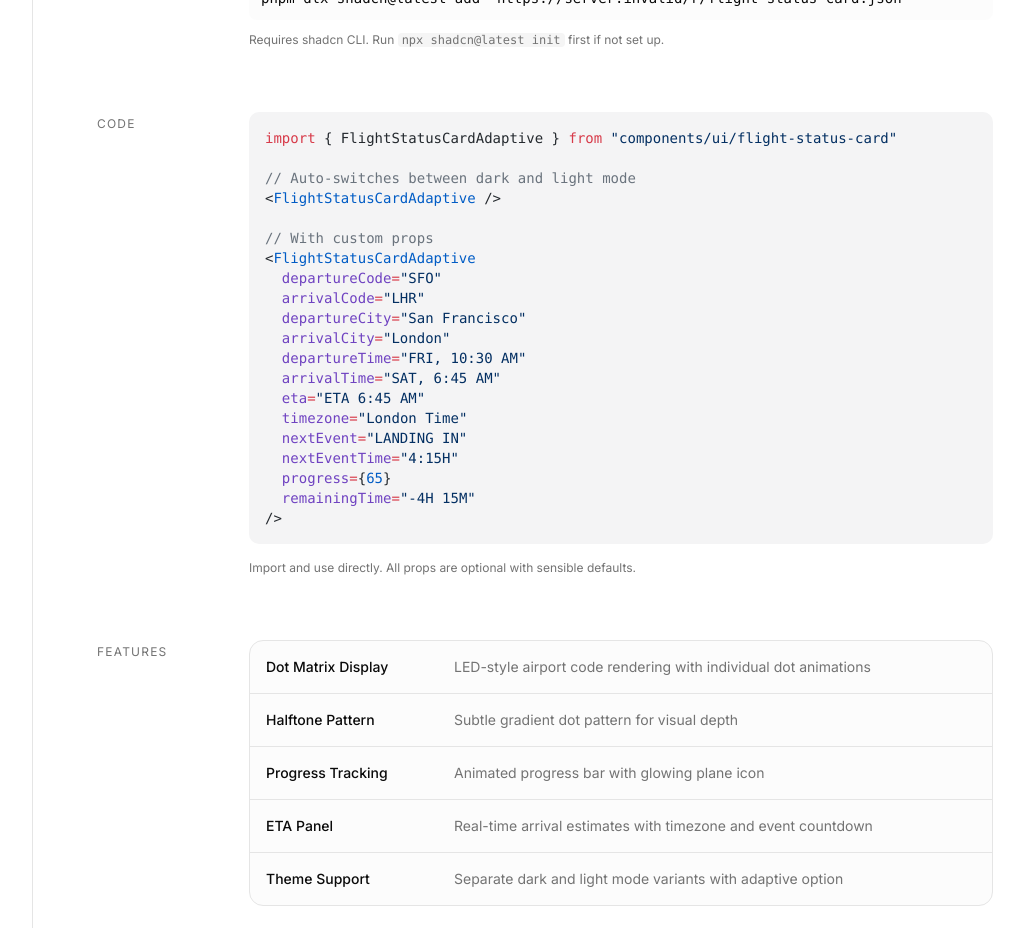
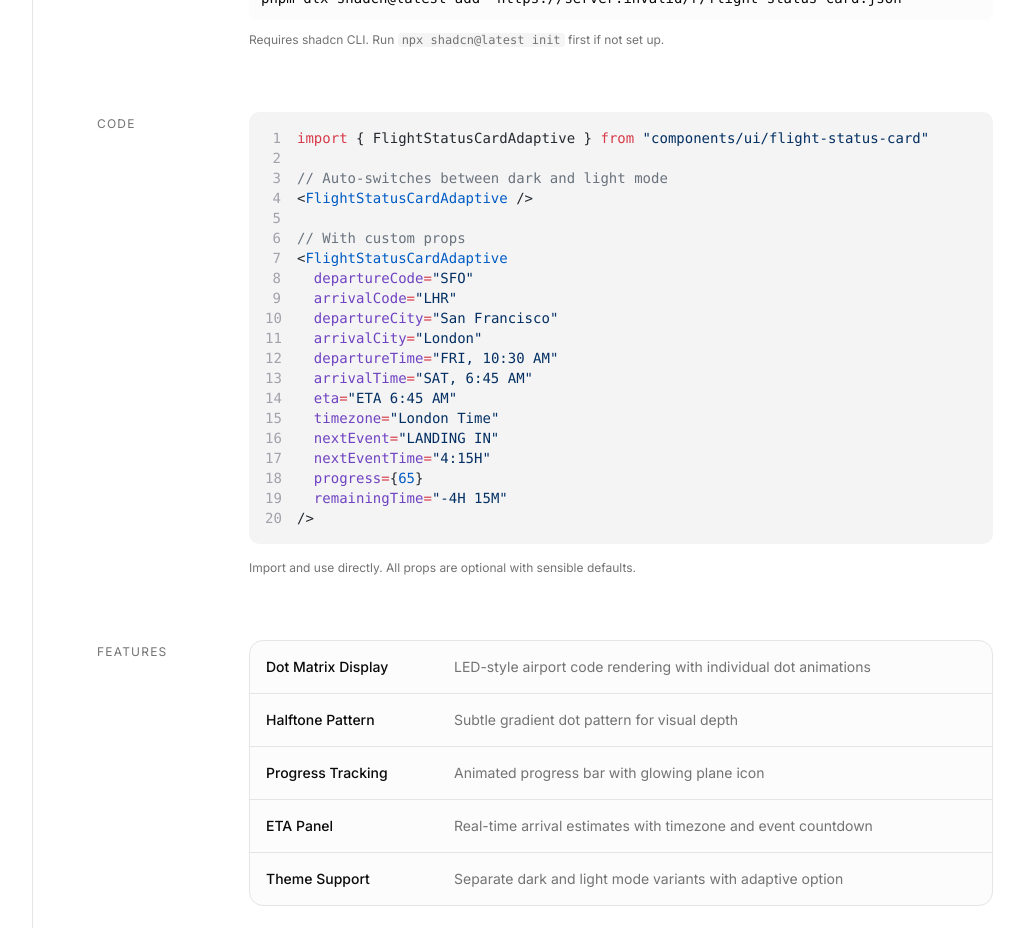
Before and after one commit to AnsHh9094/XeVoS-Ui, a Next.js app in the folder apps/web/: page /docs/components/flight-status-card in a window 1280 px wide. Shown: the part 1180-2108 px from the top of the page, without its empty margins (223-1247 px from the left). Built offline with nearby package versions, Linux system fonts and the light colour scheme; no server answers.

Commit message:
feat: add line numbering to CodeBlock component for improved code readability

```diff
--- a/apps/web/components/code-block.tsx
+++ b/apps/web/components/code-block.tsx
@@ -13,11 +13,39 @@ export async function CodeBlock({ code, lang = "tsx", className }: CodeBlockProp
       light: "github-light",
       dark: "github-dark",
     },
+    transformers: [
+      {
+        name: "line-numbers",
+        code(node) {
+          if (!node.properties.class) node.properties.class = ""
+          node.properties.class += " grid counter-reset-line"
+        },
+        line(node, line) {
+          node.properties["data-line"] = line
+        },
+      },
+    ],
   })
 
   return (
     <>
       <style>{`
+        .shiki {
+          counter-reset: line;
+        }
+        .shiki code {
+          display: grid;
+        }
+        .shiki [data-line]::before {
+          counter-increment: line;
+          content: counter(line);
+          display: inline-block;
+          width: 1rem;
+          margin-right: 1rem;
+          text-align: right;
+          color: #a1a1aa;
+          user-select: none;
+        }
         .shiki,
         .shiki span {
           background-color: transparent !important;
```
